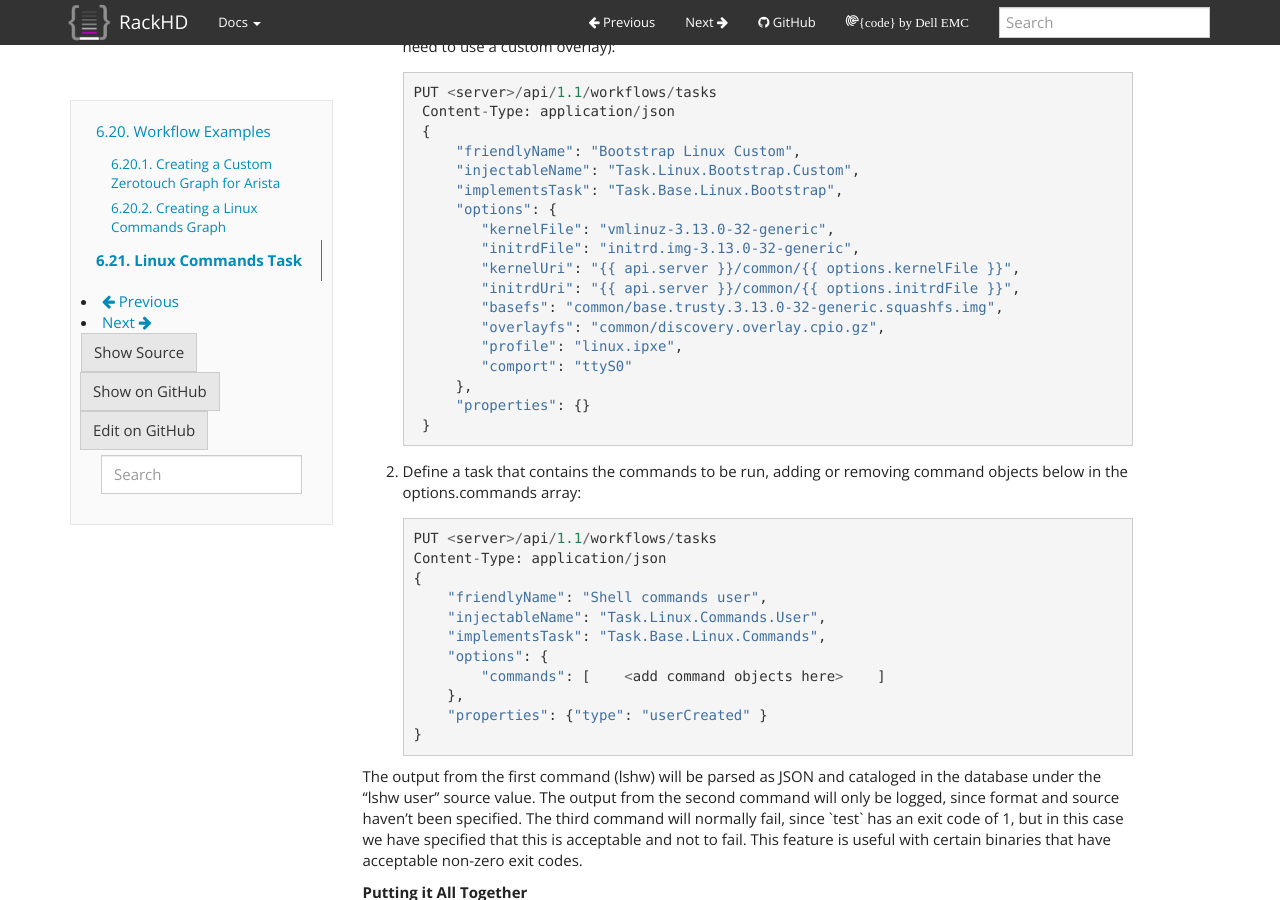
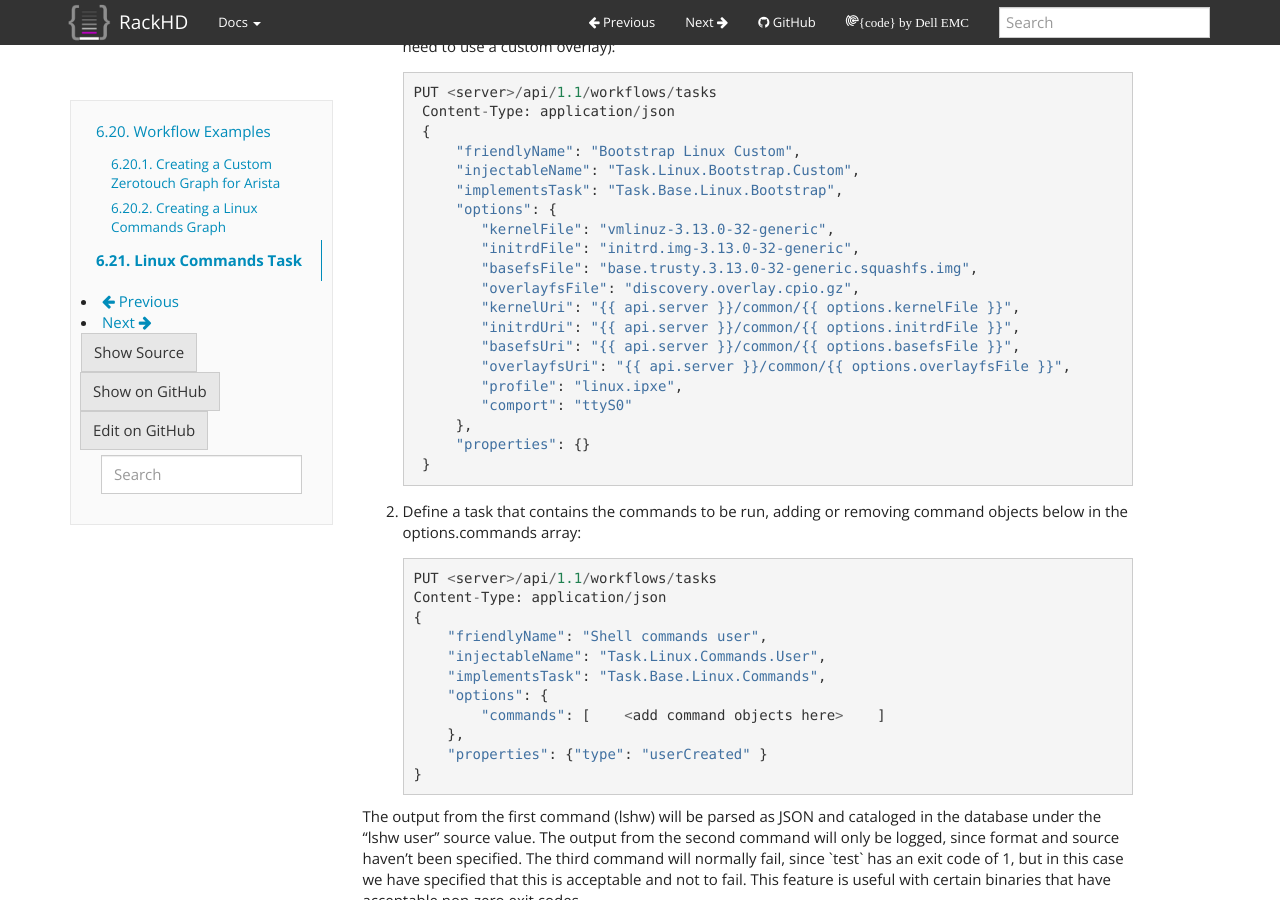
Before and after one commit to RackHD/docs, a Sphinx documentation site: the page built from docs/rackhd/workflow_examples.rst, in a window 1280 px wide and 900 px high, scrolled down 7527 px. Built offline with Sphinx 7.4.7, drawn with Linux system fonts in a browser that asks for light colours.

Commit message:
change example for creating task

```diff
--- a/docs/rackhd/workflow_examples.rst
+++ b/docs/rackhd/workflow_examples.rst
@@ -489,10 +489,12 @@ To create a basic workflow that runs user-specified shell commands with specifie
             "options": {
                "kernelFile": "vmlinuz-3.13.0-32-generic",
                "initrdFile": "initrd.img-3.13.0-32-generic",
+               "basefsFile": "base.trusty.3.13.0-32-generic.squashfs.img",
+               "overlayfsFile": "discovery.overlay.cpio.gz",
                "kernelUri": "{{ api.server }}/common/{{ options.kernelFile }}",
                "initrdUri": "{{ api.server }}/common/{{ options.initrdFile }}",
-               "basefs": "common/base.trusty.3.13.0-32-generic.squashfs.img",
-               "overlayfs": "common/discovery.overlay.cpio.gz",
+               "basefsUri": "{{ api.server }}/common/{{ options.basefsFile }}",
+               "overlayfsUri": "{{ api.server }}/common/{{ options.overlayfsFile }}",
                "profile": "linux.ipxe",
                "comport": "ttyS0"
             },
```
